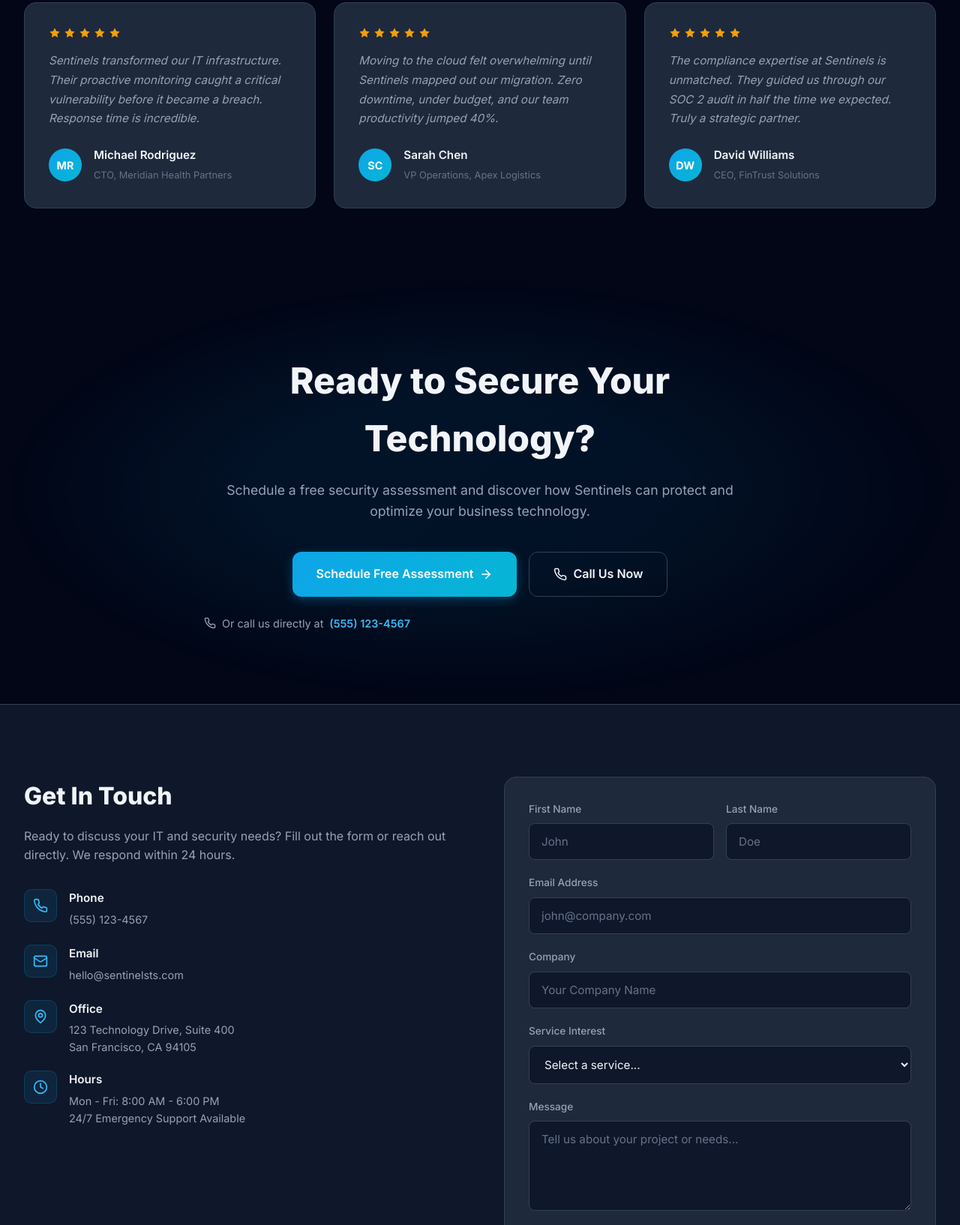
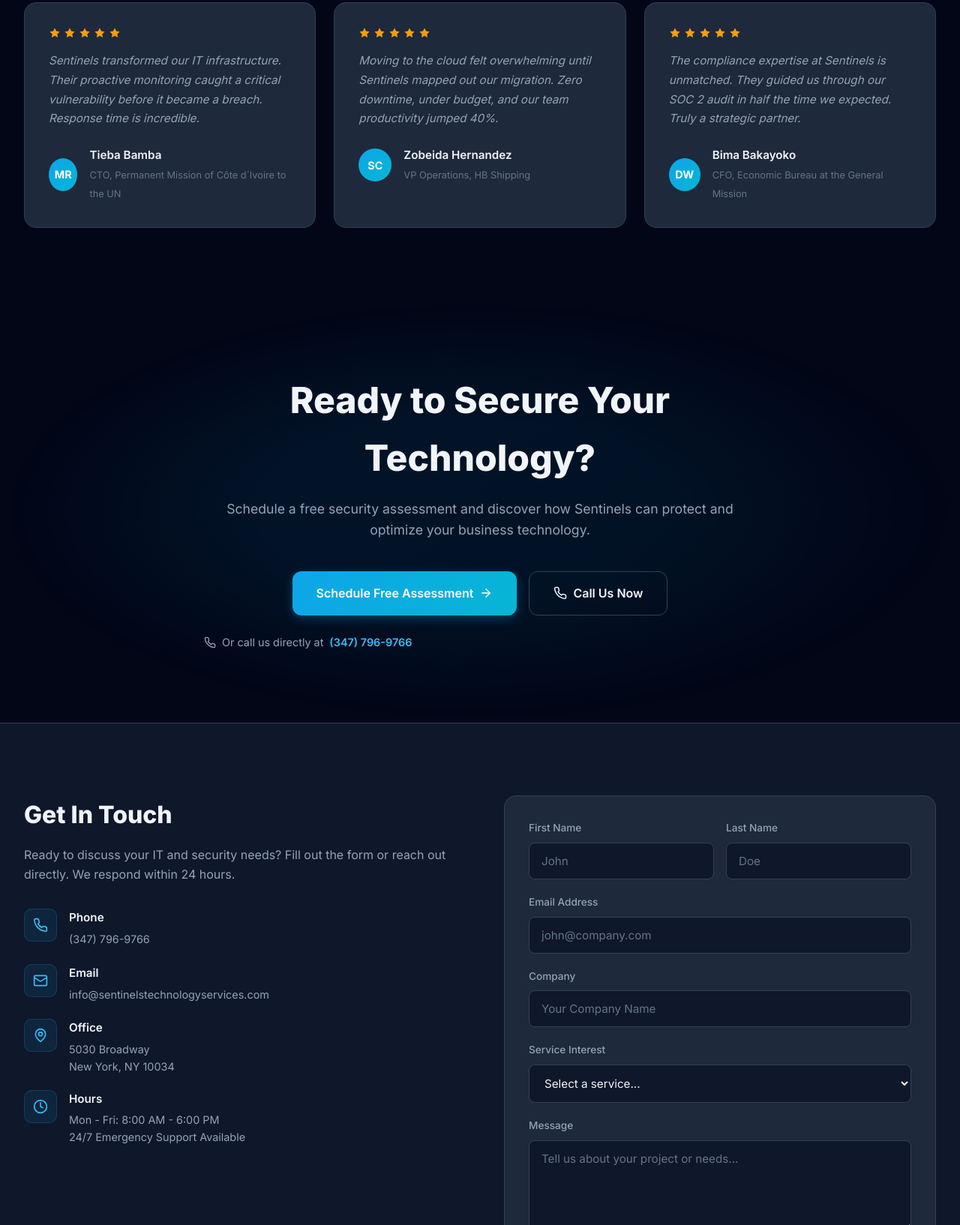
Before and after one commit to dawinliranzo/Sentinels-Technology-Services, a plain HTML site: page index.html in a window 1280 px wide. Shown: the part 3377-5011 px from the top of the page at 75% size. Drawn offline with Linux system fonts and the light colour scheme.

Commit message:
Update index.html

```diff
--- a/index.html
+++ b/index.html
@@ -819,8 +819,8 @@
                     <div class="testimonial-author">
                         <div class="testimonial-avatar">MR</div>
                         <div class="testimonial-author-info">
-                            <h4>Michael Rodriguez</h4>
-                            <span>CTO, Meridian Health Partners</span>
+                            <h4>Tieba Bamba</h4>
+                            <span>CTO, Permanent Mission of Côte d´Ivoire to the UN</span>
                         </div>
                     </div>
                 </div>
@@ -837,8 +837,8 @@
                     <div class="testimonial-author">
                         <div class="testimonial-avatar">SC</div>
                         <div class="testimonial-author-info">
-                            <h4>Sarah Chen</h4>
-                            <span>VP Operations, Apex Logistics</span>
+                            <h4>Zobeida Hernandez</h4>
+                            <span>VP Operations, HB Shipping</span>
                         </div>
                     </div>
                 </div>
@@ -855,8 +855,8 @@
                     <div class="testimonial-author">
                         <div class="testimonial-avatar">DW</div>
                         <div class="testimonial-author-info">
-                            <h4>David Williams</h4>
-                            <span>CEO, FinTrust Solutions</span>
+                            <h4>Bima Bakayoko</h4>
+                            <span>CFO, Economic Bureau at the General Mission</span>
                         </div>
                     </div>
                 </div>
@@ -886,7 +886,7 @@
                 <svg width="16" height="16" viewBox="0 0 24 24" fill="none" stroke="currentColor" stroke-width="2" stroke-linecap="round" stroke-linejoin="round">
                     <path d="M22 16.92v3a2 2 0 0 1-2.18 2 19.79 19.79 0 0 1-8.63-3.07 19.5 19.5 0 0 1-6-6 19.79 19.79 0 0 1-3.07-8.67A2 2 0 0 1 4.11 2h3a2 2 0 0 1 2 1.72 12.84 12.84 0 0 0 .7 2.81 2 2 0 0 1-.45 2.11L8.09 9.91a16 16 0 0 0 6 6l1.27-1.27a2 2 0 0 1 2.11-.45 12.84 12.84 0 0 0 2.81.7A2 2 0 0 1 22 16.92z"/>
                 </svg>
-                Or call us directly at <a href="tel:+15551234567">(555) 123-4567</a>
+                Or call us directly at <a href="tel:+13477969766">(347) 796-9766</a>
             </div>
         </div>
     </section>
@@ -905,7 +905,7 @@
                         </div>
                         <div>
                             <h4>Phone</h4>
-                            <a href="tel:+15551234567">(555) 123-4567</a>
+                            <a href="tel:+13477969766">(347) 796-9766</a>
                         </div>
                     </div>
                     <div class="contact-method">
@@ -917,7 +917,7 @@
                         </div>
                         <div>
                             <h4>Email</h4>
-                            <a href="mailto:hello@sentinelsts.com">hello@sentinelsts.com</a>
+                            <a href="mailto:info@sentinelstechnologyservices.com">info@sentinelstechnologyservices.com</a>
                         </div>
                     </div>
                     <div class="contact-method">
@@ -929,7 +929,7 @@
                         </div>
                         <div>
                             <h4>Office</h4>
-                            <p>123 Technology Drive, Suite 400<br>San Francisco, CA 94105</p>
+                            <p>5030 Broadway <br>New York, NY 10034</p>
                         </div>
                     </div>
                     <div class="contact-method">
```
